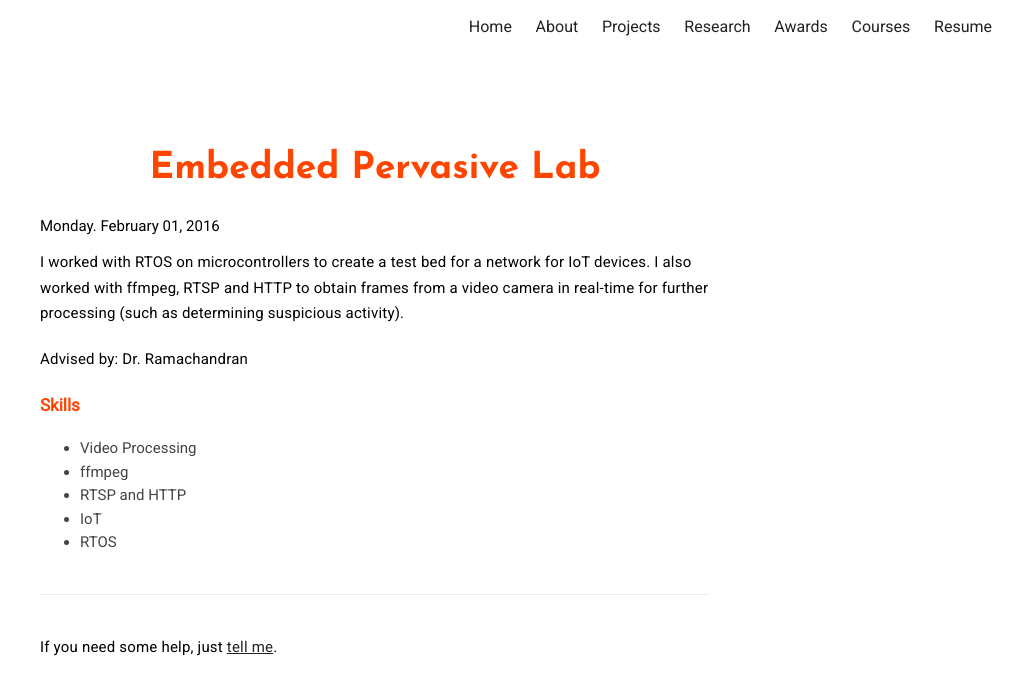
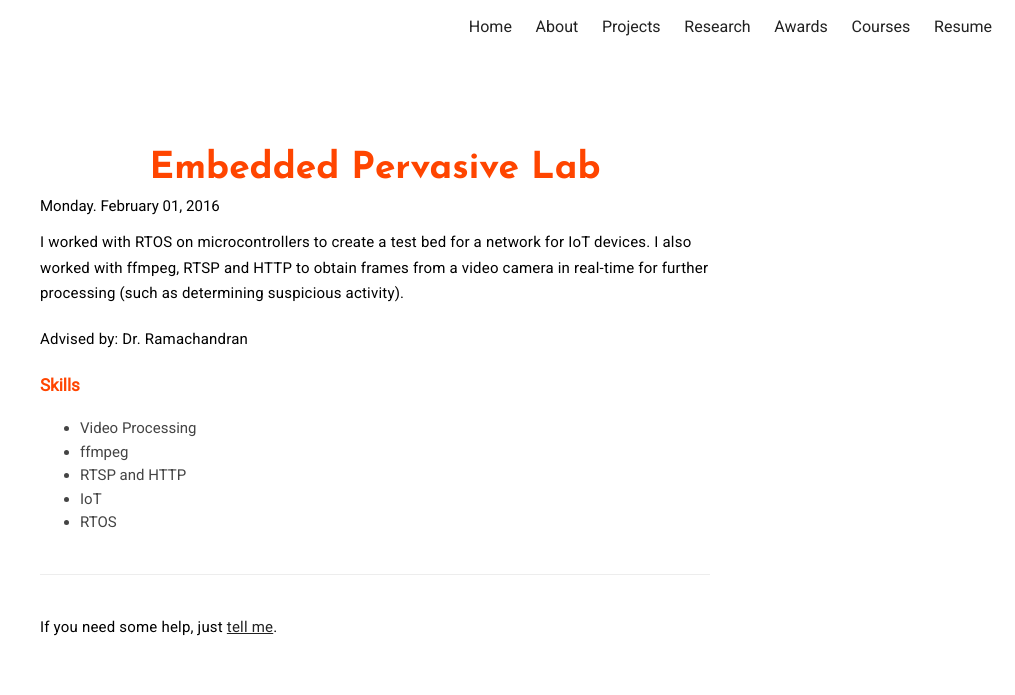
Before and after one commit to azraismail/azraismail.github.io, a Jekyll site: the page built from _posts/2016-10-11-Ramachandran.markdown, in a window 1280 px wide. Shown: the top 695 px of the page, without its empty margins (265-1280 px from the left). Built offline with Jekyll 4.4.1, drawn with Linux system fonts in a browser that asks for light colours.

Commit message:
Update page.sass

```diff
--- a/_sass/pages/page.sass
+++ b/_sass/pages/page.sass
@@ -3,8 +3,8 @@
 
     > h1
         text-align: center
-        margin-top: 3rem
-        margin-bottom: 3rem
+        margin-top: 4rem
+        margin-bottom: 1rem
         color: $orangered
 
 .about
```
